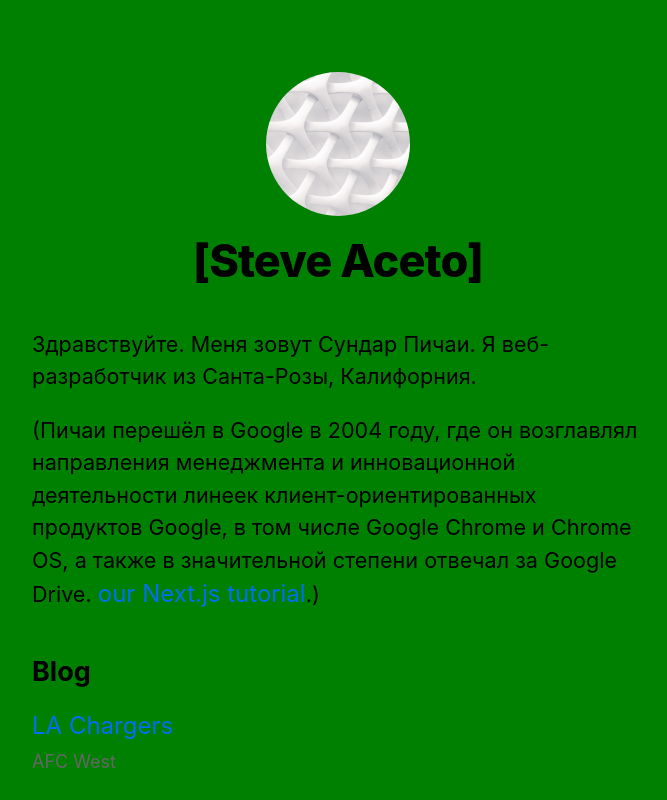
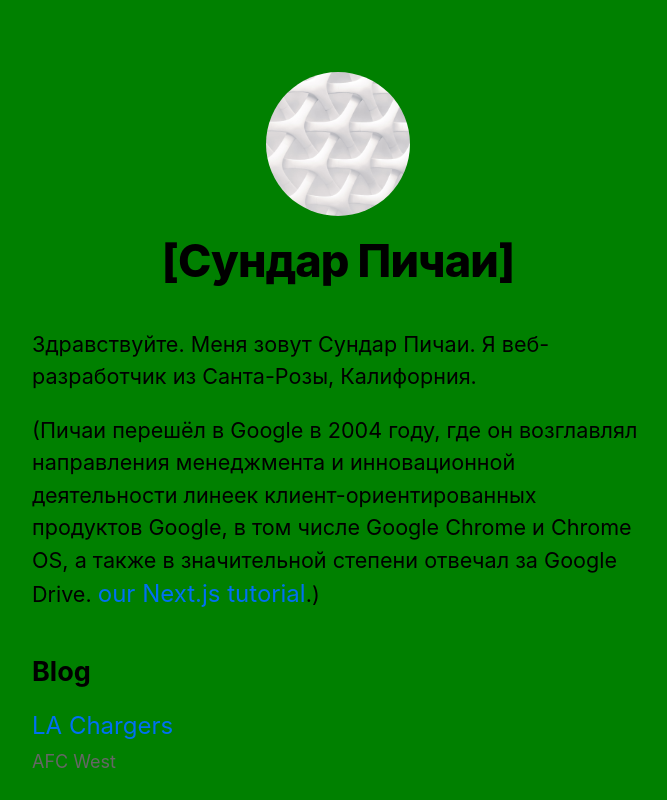
Before and after one commit to sdehane55/nextjs-blog, a Next.js app in the folder nextjs-blog/: page / in a window 1280 px wide. Shown: the top 800 px of the page, without its empty margins (302-969 px from the left). Built offline with nearby package versions, Linux system fonts and the light colour scheme.

Commit message:
Update layout.js
ok

```diff
--- a/nextjs-blog/components/layout.js
+++ b/nextjs-blog/components/layout.js
@@ -4,7 +4,7 @@
 import utilStyles from '../styles/utils.module.css';
 import Link from 'next/link';
 
-const name = '[Steve Aceto]';
+const name = '[Сундар Пичаи]';
 export const siteTitle = 'Next.js Sample Website';
 
 export default function Layout({ children, home }) {
```
